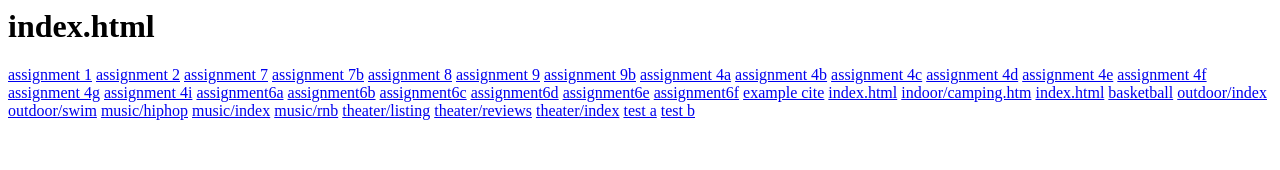
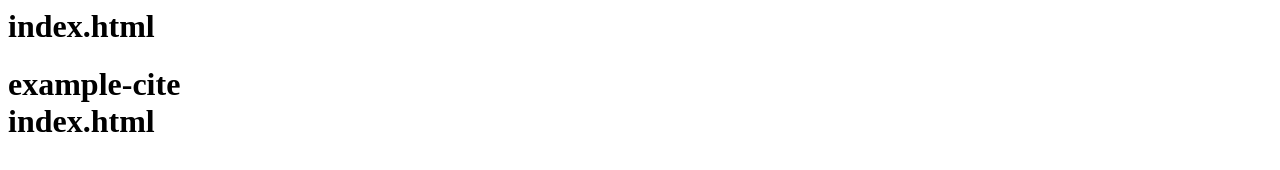
Before and after one commit to sarimsaleem/ASSIGNMENT, a plain HTML site: page example-cite/index.html in a window 1280 px wide. Drawn offline with Linux system fonts and the light colour scheme.

Commit message:
Update index.html

```diff
--- a/example-cite/index.html
+++ b/example-cite/index.html
@@ -1,49 +1,15 @@
 <h1>index.html</h1>
 <!DOCTYPE html>
 <html lang="en">
+
 <head>
     <meta charset="UTF-8">
     <meta name="viewport" content="width=device-width, initial-scale=1.0">
     <title>Document</title>
 </head>
+
 <body>
-    <a href="assignment1.html">assignment 1</a>
-    <a href="assignment2.html">assignment 2</a>
-    <a href="assignment 7.html">assignment 7</a>
-    <a href="assignment 7b.html">assignment 7b</a>
-    <a href="assignment 8.html">assignment 8</a>
-    <a href="assignment 9.html">assignment 9</a>
-    <a href="assignment 9b.html">assignment 9b</a>
-    <a href="index4a.html">assignment 4a</a>
-    <a href="index4b.html">assignment 4b</a>
-    <a href="index4c.html">assignment 4c</a>
-    <a href="index4d.html">assignment 4d</a>
-    <a href="index4e.html">assignment 4e</a>
-    <a href="index4f.html">assignment 4f</a>
-    <a href="index4g.html">assignment 4g</a>
-    <a href="index4i.html">assignment 4i</a>
-    <a href="index6a.html">assignment6a</a>
-    <a href="index6b.html">assignment6b</a>
-    <a href="index6c.html">assignment6c</a>
-    <a href="index6d.html">assignment6d</a>
-    <a href="index6e.html">assignment6e</a>
-    <a href="index6f.html">assignment6f</a>
-    <a href="example-cite/">example cite</a>
-    <a href="example-cite/index.html">index.html</a>
-    <a href="example-cite/css/activities/indoor/camping.html">indoor/camping.htm</a>
-    <a href="example-cite/css/activities/indoor/index.html">index.html</a>
-    <a href="example-cite/css/activities/outdoor/basketball.html">basketball</a>
-    <a href="example-cite/css/activities/outdoor/index.html">outdoor/index</a>
-    <a href="example-cite/css/activities/outdoor/swim.html">outdoor/swim</a>
-    <a href="example-cite/music/hiphop.html">music/hiphop</a>
-    <a href="example-cite/music/index.html">music/index</a>
-    <a href="example-cite/music/rnb.html">music/rnb</a>
-    <a href="example-cite/theater/listing.html">theater/listing</a>
-    <a href="example-cite/theater/reviews.html">theater/reviews</a>
-    <a href="example-cite/theater/index.html">theater/index</a>
+    <h1>example-cite <br> index.html</h1>
+</body>
 
-
-    <a href="test/index1.html">test a</a>
-    <a href="test/index2.html">test b</a>
-</body>
 </html>
```
